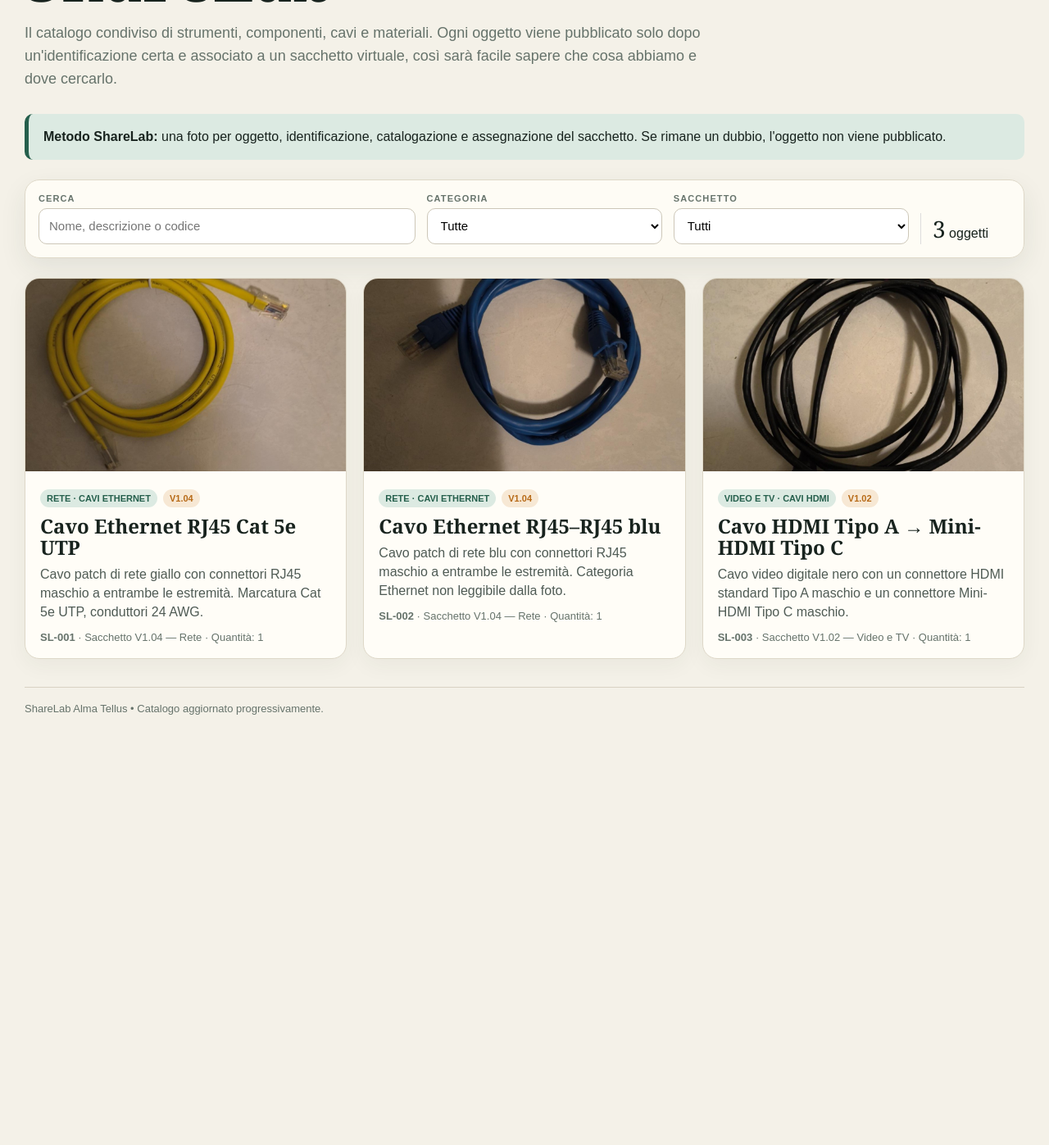
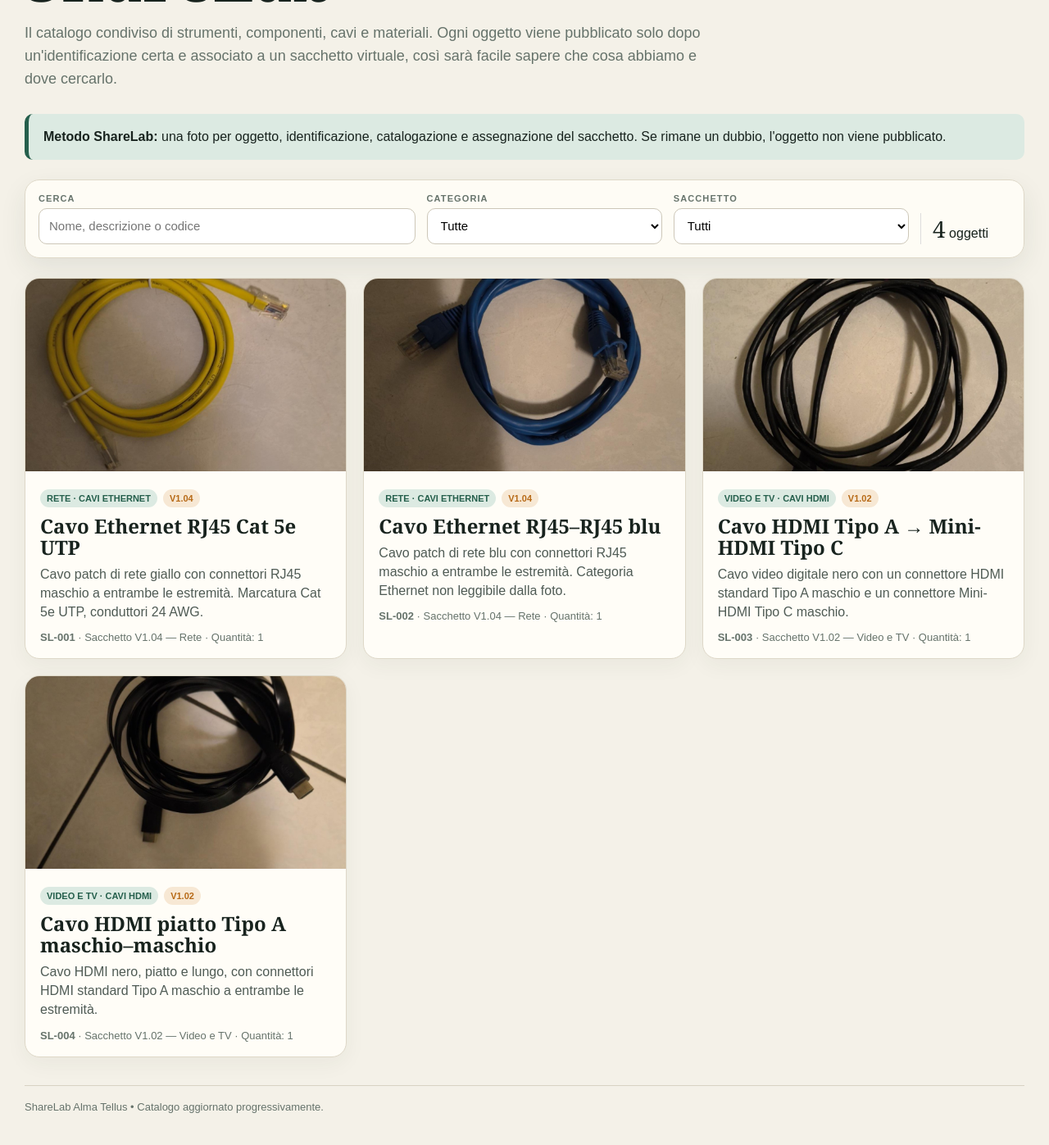
Before and after one commit to almatellus/almatellus.github.io, a Jekyll site: the page sharelab/index.html, which Jekyll copies as it is, in a window 1280 px wide and 1400 px high, scrolled down 193 px. Shown: the top 1397 px of the window at 82% size. Built offline with Jekyll 4.4.1, drawn with Linux system fonts in a browser that asks for light colours; before the commit the page ends 1113 px from its top, so only the background shows below that.

Commit message:
Add ShareLab item SL-004: flat HDMI cable

```diff
--- a/sharelab/index.html
+++ b/sharelab/index.html
@@ -58,7 +58,8 @@ footer{margin-top:34px;padding-top:18px;border-top:1px solid #d8d2c3;color:var(-
 const ITEMS = [
   {code:'SL-001',name:'Cavo Ethernet RJ45 Cat 5e UTP',category:'Rete',subcategory:'Cavi Ethernet',description:'Cavo patch di rete giallo con connettori RJ45 maschio a entrambe le estremità. Marcatura Cat 5e UTP, conduttori 24 AWG.',bag:'V1.04',bagName:'Rete',quantity:1,image:'/assets/sharelab/SL-001.jpg'},
   {code:'SL-002',name:'Cavo Ethernet RJ45–RJ45 blu',category:'Rete',subcategory:'Cavi Ethernet',description:'Cavo patch di rete blu con connettori RJ45 maschio a entrambe le estremità. Categoria Ethernet non leggibile dalla foto.',bag:'V1.04',bagName:'Rete',quantity:1,image:'/assets/sharelab/SL-002.jpg'},
-  {code:'SL-003',name:'Cavo HDMI Tipo A → Mini-HDMI Tipo C',category:'Video e TV',subcategory:'Cavi HDMI',description:'Cavo video digitale nero con un connettore HDMI standard Tipo A maschio e un connettore Mini-HDMI Tipo C maschio.',bag:'V1.02',bagName:'Video e TV',quantity:1,image:'/assets/sharelab/SL-003.jpg'}
+  {code:'SL-003',name:'Cavo HDMI Tipo A → Mini-HDMI Tipo C',category:'Video e TV',subcategory:'Cavi HDMI',description:'Cavo video digitale nero con un connettore HDMI standard Tipo A maschio e un connettore Mini-HDMI Tipo C maschio.',bag:'V1.02',bagName:'Video e TV',quantity:1,image:'/assets/sharelab/SL-003.jpg'},
+  {code:'SL-004',name:'Cavo HDMI piatto Tipo A maschio–maschio',category:'Video e TV',subcategory:'Cavi HDMI',description:'Cavo HDMI nero, piatto e lungo, con connettori HDMI standard Tipo A maschio a entrambe le estremità.',bag:'V1.02',bagName:'Video e TV',quantity:1,image:'/assets/sharelab/SL-004.jpg'}
 ];
 const $=s=>document.querySelector(s),q=$('#q'),cat=$('#cat'),bag=$('#bag'),grid=$('#grid'),count=$('#count'),empty=$('#empty'),light=$('#light'),big=$('#big');
 const esc=s=>String(s).replace(/[&<>"']/g,c=>({'&':'&amp;','<':'&lt;','>':'&gt;','"':'&quot;',"'":'&#39;'}[c]));
```
Also changed, not shown: assets/sharelab/SL-004.jpg (added).
